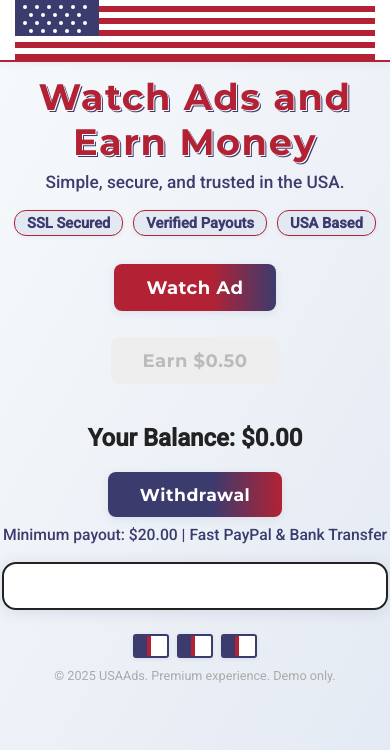
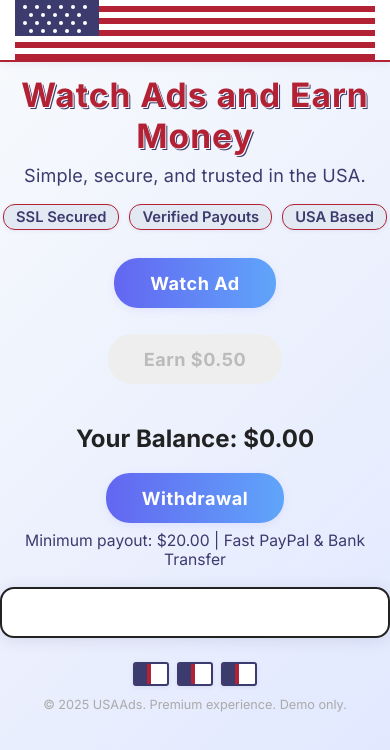
Before and after one commit to sohanravi/usaads, a plain HTML site: page index.html in a window 390 px wide. Drawn offline with Linux system fonts and the light colour scheme.

Commit message:
Refactor CSS styles for improved responsiveness and visual consistency

```diff
--- a/style.css
+++ b/style.css
@@ -1,3 +1,5 @@
+/* Add Inter font from Google Fonts */
+@import url('https://fonts.googleapis.com/css2?family=Inter:wght@400;600;700&display=swap');
 /* Withdrawal ticker card always visible and responsive */
 .withdrawal-ticker-card {
   width: 100%;
@@ -42,36 +44,47 @@
   100% { transform: translateX(-120%); }
 }
 @media (max-width: 600px) {
-  .withdrawal-ticker {
+  body {
+    font-size: 1em;
+  }
+  .container {
     max-width: 98vw;
-    font-size: 0.98rem;
-    padding: 8px 0 7px 0;
+    margin: 12px auto 12px auto;
+    border-radius: 14px;
+    padding: 14px 4px 12px 4px;
   }
-  .ticker-message {
-    font-size: 0.98rem;
-    margin-right: 32px;
+  header h1 {
+    font-size: 1.3rem;
+  }
+  .subtitle {
+    font-size: 1.02rem;
+  }
+  .withdraw-btn, #watch-ad-btn, #earn-btn {
+    padding: 10px 18px;
+    font-size: 1em;
+    border-radius: 14px;
   }
 }
 /* Withdrawal button styling */
 .withdraw-btn {
   display: block;
   margin: 16px auto 0 auto;
-  background: linear-gradient(90deg, #3c3b6e 60%, #b22234 100%);
+  background: linear-gradient(90deg, #6366f1 0%, #60a5fa 100%);
   color: #fff;
   border: none;
-  border-radius: 8px;
-  padding: 12px 32px;
-  font-size: 1.08rem;
-  font-family: 'Montserrat', Arial, sans-serif;
+  border-radius: 24px;
+  padding: 14px 36px;
+  font-size: 1.13rem;
+  font-family: 'Inter', 'Montserrat', Arial, sans-serif;
   font-weight: 700;
   cursor: pointer;
   transition: background 0.2s, box-shadow 0.2s;
-  box-shadow: 0 2px 8px rgba(60,59,110,0.10);
+  box-shadow: 0 2px 8px rgba(99,102,241,0.10);
   letter-spacing: 0.5px;
 }
 .withdraw-btn:hover {
-  background: linear-gradient(90deg, #b22234 60%, #3c3b6e 100%);
-  box-shadow: 0 4px 16px rgba(60,59,110,0.13);
+  background: linear-gradient(90deg, #2563eb 0%, #60a5fa 100%);
+  box-shadow: 0 4px 16px rgba(99,102,241,0.15);
 }
 /* USA flag banner at top */
 .usa-flag-banner {
@@ -85,27 +98,29 @@
   border-bottom: 2.5px solid #b22234;
 }
 body {
-  background: linear-gradient(120deg, #f7fafc 0%, #e3e9f3 100%);
+  background: linear-gradient(135deg, #f8fafc 0%, #e0e7ff 100%);
   color: #222;
-  font-family: 'Roboto', Arial, sans-serif;
+  font-family: 'Inter', 'Montserrat', 'Roboto', Arial, sans-serif;
   margin: 0;
   min-height: 100vh;
+  -webkit-font-smoothing: antialiased;
+  -moz-osx-font-smoothing: grayscale;
 }
 .container {
-  max-width: 420px;
-  margin: 48px auto 32px auto;
+  max-width: 600px;
+  margin: 32px auto 24px auto;
   background: #fff;
-  border-radius: 18px;
-  box-shadow: 0 8px 32px rgba(60,59,110,0.10), 0 1.5px 0 #b22234;
-  padding: 32px 24px 16px 24px;
+  border-radius: 22px;
+  box-shadow: 0 8px 32px rgba(99,102,241,0.10), 0 1.5px 0 #b22234;
+  padding: 32px 18px 18px 18px;
   border: 2.5px solid #b22234;
   position: relative;
 }
 header h1 {
   margin: 0 0 8px 0;
-  font-family: 'Montserrat', Arial, sans-serif;
-  font-size: 2.3rem;
-  letter-spacing: 1.5px;
+  font-family: 'Inter', 'Montserrat', Arial, sans-serif;
+  font-size: 2.1rem;
+  letter-spacing: 1px;
   color: #b22234;
   text-shadow: 1px 1px 0 #fff, 2px 2px 0 #3c3b6e;
   font-weight: 700;
@@ -113,10 +128,11 @@ header h1 {
 }
 .subtitle {
   color: #3c3b6e;
-  font-size: 1.08rem;
+  font-size: 1.13rem;
   margin-bottom: 18px;
   font-weight: 500;
   text-align: center;
+  letter-spacing: 0.2px;
 }
 .trust-badges {
   display: flex;
@@ -144,24 +160,24 @@ header p {
   text-align: center;
 }
 #watch-ad-btn, #earn-btn {
-  background: linear-gradient(90deg, #b22234 60%, #3c3b6e 100%);
+  background: linear-gradient(90deg, #6366f1 0%, #60a5fa 100%);
   color: #fff;
   border: none;
-  border-radius: 8px;
-  padding: 12px 32px;
+  border-radius: 24px;
+  padding: 14px 36px;
   font-size: 1.13rem;
-  font-family: 'Montserrat', Arial, sans-serif;
+  font-family: 'Inter', 'Montserrat', Arial, sans-serif;
   font-weight: 700;
   margin-top: 10px;
   margin-bottom: 8px;
   cursor: pointer;
   transition: background 0.2s, box-shadow 0.2s;
-  box-shadow: 0 2px 8px rgba(60,59,110,0.10);
+  box-shadow: 0 2px 8px rgba(99,102,241,0.10);
   letter-spacing: 0.5px;
 }
 #watch-ad-btn:hover, #earn-btn:enabled:hover {
-  background: linear-gradient(90deg, #3c3b6e 60%, #b22234 100%);
-  box-shadow: 0 4px 16px rgba(60,59,110,0.13);
+  background: linear-gradient(90deg, #2563eb 0%, #60a5fa 100%);
+  box-shadow: 0 4px 16px rgba(99,102,241,0.15);
 }
 #earn-btn:disabled {
   background: #eee;
```
